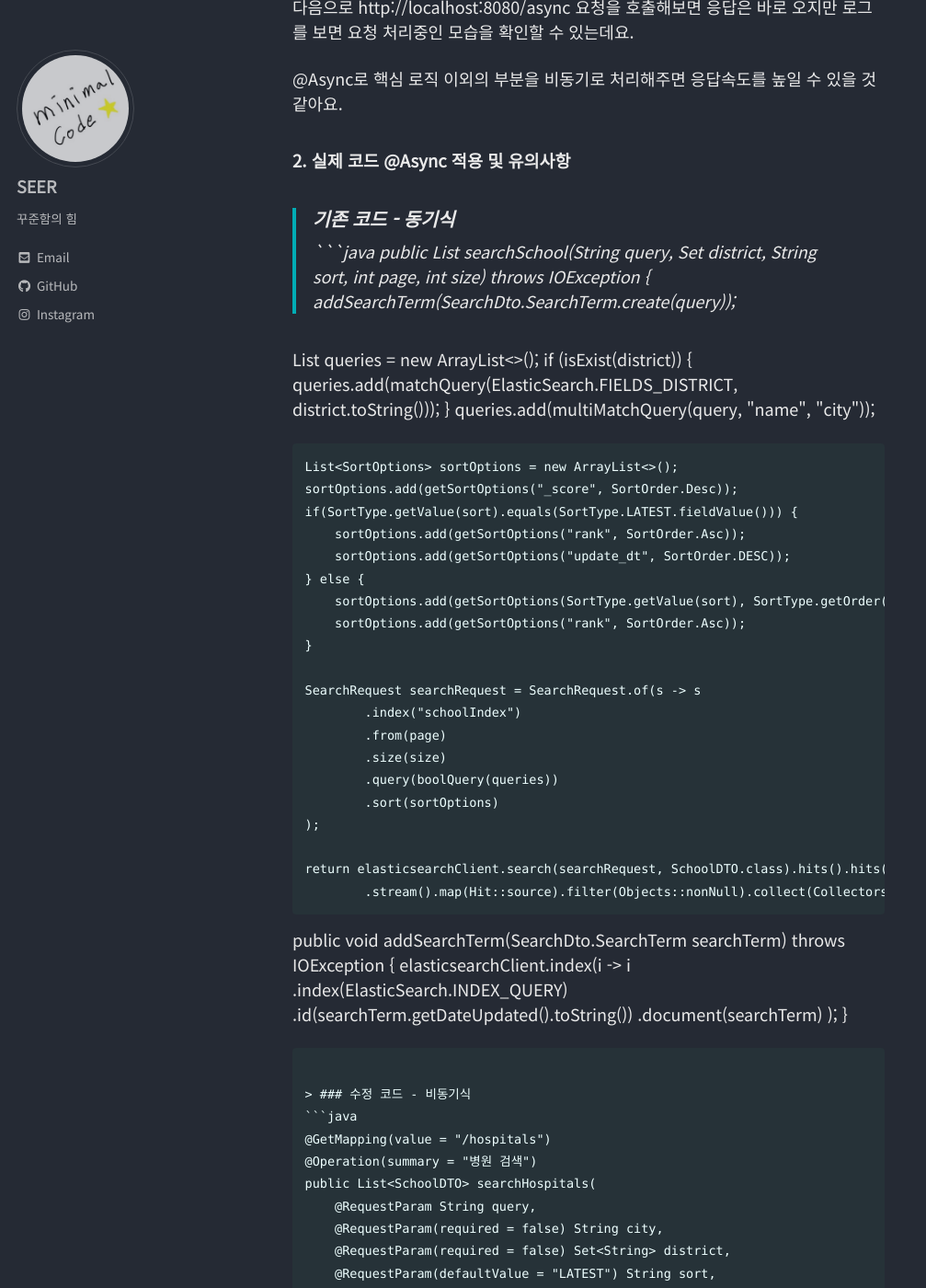
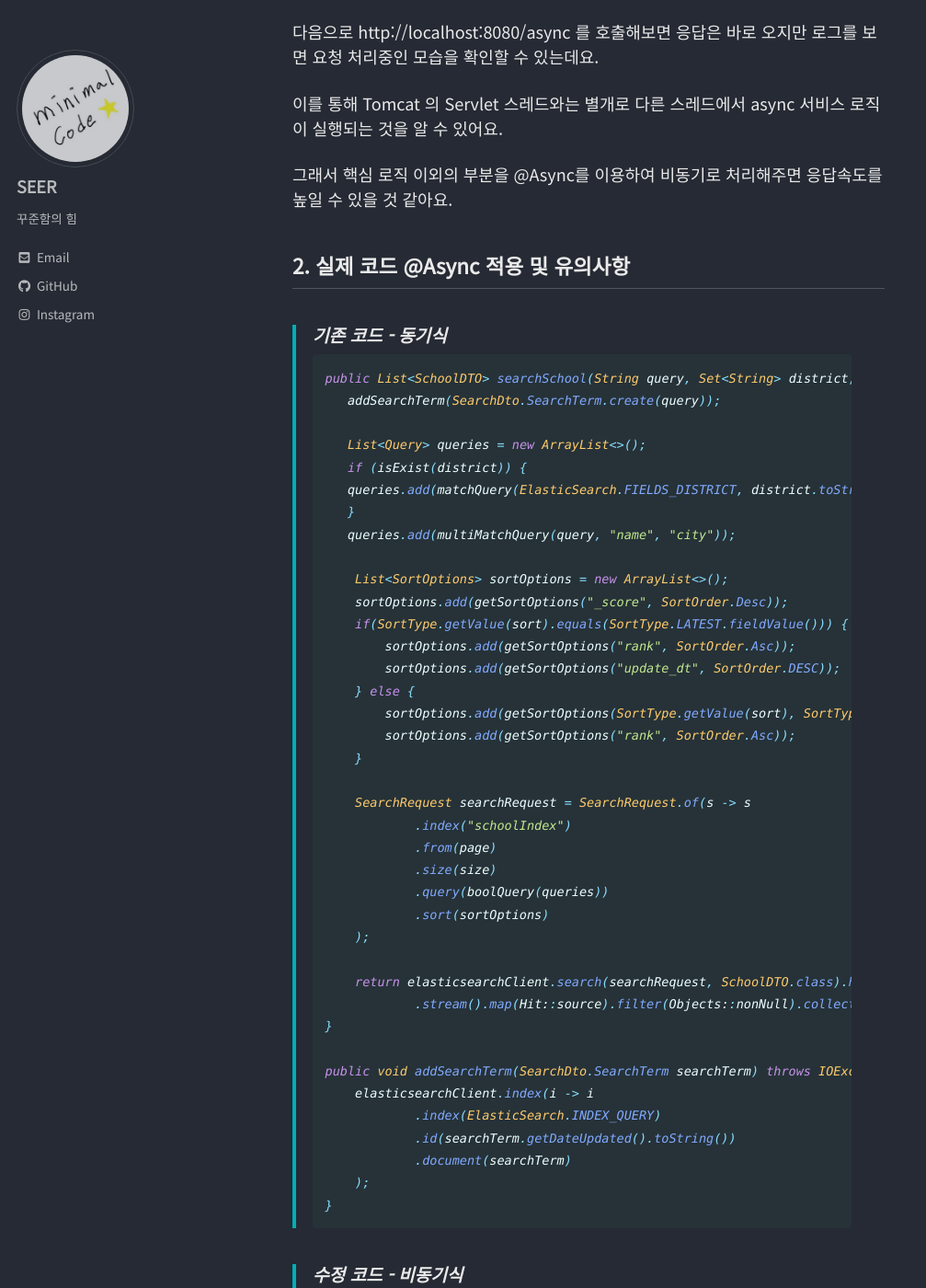
Before and after one commit to seer723/seer.github.io, a Jekyll site: the page built from _posts/2024-01-12-SpringBoot Async 애노테이션 사용법.md, in a window 1280 px wide and 1400 px high, scrolled down 3699 px. Shown: the whole window at 92% size, without its empty margins (0-1007 px from the left). Built offline with Jekyll 4.4.1, drawn with Linux system fonts in a browser that asks for light colours; cached includes are drawn as plain includes; some of the changed text lies outside the part shown.

Commit message:
포스팅 오타 수정

````diff
--- a/_posts/2024-01-12-SpringBoot Async 애노테이션 사용법.md
+++ b/_posts/2024-01-12-SpringBoot Async 애노테이션 사용법.md
@@ -12,15 +12,15 @@ tags:
 
 > 기존에 사용하고 있던 학교 검색 API 의 성능을 개선해야하는 일이 생겼는데요.
 > 개선 방안에 대해 고민을 해보면서 Elasticsearch 를 직접적으로 수정하기는 아직 어려울 것 같다는 판단이 들었어요.
-> 그래서 우선은 SprintBoot 상에 구현된 로직에 @Async 를 적용하여 성능을 높여보자는 방향을 잡고 작업을 진행했어요.
+> 그래서 우선은 SprintBoot 상에 구현된 로직을 @Async 를 이용하여 성능을 높여보자는 방향을 잡고 작업을 진행했어요.
 
-##### 1. @Async란?
+## 1. @Async란?
 
 @Async는 메서드를 비동기로 실행하도록 지정하는 어노테이션인데요.
 
 저는 아직 @Async를 제대로 써보지 못해서 우선 실제코드에 적용하기 전에 간단한 예제를 만들어보았어요.
 
-프로젝트 코드는 [spring-boot-async-example](https://github.com/seerlog/spring-boot-async-example){:target="_blank"}에서 보실 수 있어요.
+프로젝트 코드는 [spring-boot-async-example](https://github.com/seerlog/spring-boot-async-example){:target="_blank"} 에서 보실 수 있어요.
 
 > #### AsyncApplication.java
 > ```java
@@ -141,151 +141,153 @@ tags:
 > }
 > ```
 
-sync 요청과 async 요청 API를 각각 만들고 대응되는 서비스를 구현한 예제예요.
+sync 요청과 async 요청을 처리하는 컨트롤러와 서비스를 구현한 예제예요.
 
 async 서비스의 경우에는 Thread.sleep(100) 을 사용해서 0.1초의 지연을 발생시켰어요.
 
-이제 스프링 부트 프로젝트를 실행하고 http://localhost:8080/sync 요청을 호출해보면 바로 응답이 오는 걸 확인할 수 있어요.
+이제 스프링 부트 프로젝트를 실행하고 http://localhost:8080/sync 를 호출해보면 바로 응답이 오는 걸 확인할 수 있어요.
 
-다음으로 http://localhost:8080/async 요청을 호출해보면 응답은 바로 오지만 로그를 보면 요청 처리중인 모습을 확인할 수 있는데요.
+다음으로 http://localhost:8080/async 를 호출해보면 응답은 바로 오지만 로그를 보면 요청 처리중인 모습을 확인할 수 있는데요.
 
-@Async로 핵심 로직 이외의 부분을 비동기로 처리해주면 응답속도를 높일 수 있을 것 같아요.
+이를 통해 Tomcat 의 Servlet 스레드와는 별개로 다른 스레드에서 async 서비스 로직이 실행되는 것을 알 수 있어요.
 
-##### 2. 실제 코드 @Async 적용 및 유의사항
+그래서 핵심 로직 이외의 부분을 @Async를 이용하여 비동기로 처리해주면 응답속도를 높일 수 있을 것 같아요.
 
-> ### 기존 코드 - 동기식
-```java
-public List<SchoolDTO> searchSchool(String query, Set<String> district, String sort, int page, int size) throws IOException {
-   addSearchTerm(SearchDto.SearchTerm.create(query));
+## 2. 실제 코드 @Async 적용 및 유의사항
 
-   List<Query> queries = new ArrayList<>();
-   if (isExist(district)) {
-   queries.add(matchQuery(ElasticSearch.FIELDS_DISTRICT, district.toString()));
-   }
-   queries.add(multiMatchQuery(query, "name", "city"));
+> #### 기존 코드 - 동기식
+> ```java
+> public List<SchoolDTO> searchSchool(String query, Set<String> district, String sort, int page, int size) throws IOException {
+>    addSearchTerm(SearchDto.SearchTerm.create(query));
+>
+>    List<Query> queries = new ArrayList<>();
+>    if (isExist(district)) {
+>    queries.add(matchQuery(ElasticSearch.FIELDS_DISTRICT, district.toString()));
+>    }
+>    queries.add(multiMatchQuery(query, "name", "city"));
+>
+>     List<SortOptions> sortOptions = new ArrayList<>();
+>     sortOptions.add(getSortOptions("_score", SortOrder.Desc));
+>     if(SortType.getValue(sort).equals(SortType.LATEST.fieldValue())) {
+>         sortOptions.add(getSortOptions("rank", SortOrder.Asc));
+>         sortOptions.add(getSortOptions("update_dt", SortOrder.DESC));
+>     } else {
+>         sortOptions.add(getSortOptions(SortType.getValue(sort), SortType.getOrder(sort)));
+>         sortOptions.add(getSortOptions("rank", SortOrder.Asc));
+>     }
+>
+>     SearchRequest searchRequest = SearchRequest.of(s -> s
+>             .index("schoolIndex")
+>             .from(page)
+>             .size(size)
+>             .query(boolQuery(queries))
+>             .sort(sortOptions)
+>     );
+>
+>     return elasticsearchClient.search(searchRequest, SchoolDTO.class).hits().hits()
+>             .stream().map(Hit::source).filter(Objects::nonNull).collect(Collectors.toList());
+> }
+>
+> public void addSearchTerm(SearchDto.SearchTerm searchTerm) throws IOException {
+>     elasticsearchClient.index(i -> i
+>             .index(ElasticSearch.INDEX_QUERY)
+>             .id(searchTerm.getDateUpdated().toString())
+>             .document(searchTerm)
+>     );
+> }
+> ```
 
-    List<SortOptions> sortOptions = new ArrayList<>();
-    sortOptions.add(getSortOptions("_score", SortOrder.Desc));
-    if(SortType.getValue(sort).equals(SortType.LATEST.fieldValue())) {
-        sortOptions.add(getSortOptions("rank", SortOrder.Asc));
-        sortOptions.add(getSortOptions("update_dt", SortOrder.DESC));
-    } else {
-        sortOptions.add(getSortOptions(SortType.getValue(sort), SortType.getOrder(sort)));
-        sortOptions.add(getSortOptions("rank", SortOrder.Asc));
-    }
-
-    SearchRequest searchRequest = SearchRequest.of(s -> s
-            .index("schoolIndex")
-            .from(page)
-            .size(size)
-            .query(boolQuery(queries))
-            .sort(sortOptions)
-    );
-
-    return elasticsearchClient.search(searchRequest, SchoolDTO.class).hits().hits()
-            .stream().map(Hit::source).filter(Objects::nonNull).collect(Collectors.toList());
-}
-
-public void addSearchTerm(SearchDto.SearchTerm searchTerm) throws IOException {
-    elasticsearchClient.index(i -> i
-            .index(ElasticSearch.INDEX_QUERY)
-            .id(searchTerm.getDateUpdated().toString())
-            .document(searchTerm)
-    );
-}
-```
-
-> ### 수정 코드 - 비동기식
-```java
-@GetMapping(value = "/hospitals")
-@Operation(summary = "병원 검색")
-public List<SchoolDTO> searchHospitals(
-    @RequestParam String query,
-    @RequestParam(required = false) String city,
-    @RequestParam(required = false) Set<String> district,
-    @RequestParam(defaultValue = "LATEST") String sort,
-    @RequestParam(defaultValue = "0") @Min(value = 0, message = "from 은 0 이하일 수 없습니다.") int from,
-    @RequestParam(defaultValue = "10") @Min(value = 0, message = "size 는 0 이하일 수 없습니다.") int size
-) {
-   searchService.addSearchTerm(SearchDto.SearchTerm.create(query));
-   List<SchoolDTO> schools = searchService.searchSchool(query, city, district, sort, from, size);
-   return Response.of(schools);
-}
-```
-
-```java
-public List<SchoolDTO> searchSchool(String query, Set<String> district, String sort, int page, int size) throws IOException {
-   List<Query> queries = new ArrayList<>();
-   if (isExist(district)) {
-      queries.add(matchQuery(ElasticSearch.FIELDS_DISTRICT, district.toString()));
-   }
-   queries.add(multiMatchQuery(query, "name", "city"));
-
-   List<SortOptions> sortOptions = new ArrayList<>();
-   sortOptions.add(getSortOptions("_score", SortOrder.Desc));
-   if(SortType.getValue(sort).equals(SortType.LATEST.fieldValue())) {
-      sortOptions.add(getSortOptions("rank", SortOrder.Asc));
-      sortOptions.add(getSortOptions("update_dt", SortOrder.DESC));
-   } else {
-      sortOptions.add(getSortOptions(SortType.getValue(sort), SortType.getOrder(sort)));
-      sortOptions.add(getSortOptions("rank", SortOrder.Asc));
-   }
-
-   SearchRequest searchRequest = SearchRequest.of(s -> s
-           .index("schoolIndex")
-           .from(page)
-           .size(size)
-           .query(boolQuery(queries))
-           .sort(sortOptions)
-   );
-
-   return elasticsearchClient.search(searchRequest, SchoolDTO.class).hits().hits()
-           .stream().map(Hit::source).filter(Objects::nonNull).collect(Collectors.toList());
-}
-
-@Async
-public void addSearchTerm(SearchDto.SearchTerm searchTerm) throws IOException {
-    elasticsearchClient.index(i -> i
-            .index(ElasticSearch.INDEX_QUERY)
-            .id(searchTerm.getDateUpdated().toString())
-            .document(searchTerm)
-    );
-}
-```
+> #### 수정 코드 - 비동기식
+> ```java
+> @GetMapping(value = "/hospitals")
+> @Operation(summary = "병원 검색")
+> public List<SchoolDTO> searchHospitals(
+>     @RequestParam String query,
+>     @RequestParam(required = false) String city,
+>     @RequestParam(required = false) Set<String> district,
+>     @RequestParam(defaultValue = "LATEST") String sort,
+>     @RequestParam(defaultValue = "0") @Min(value = 0, message = "from 은 0 이하일 수 없습니다.") int from,
+>     @RequestParam(defaultValue = "10") @Min(value = 0, message = "size 는 0 이하일 수 없습니다.") int size
+> ) {
+>    searchService.addSearchTerm(SearchDto.SearchTerm.create(query));
+>    List<SchoolDTO> schools = searchService.searchSchool(query, city, district, sort, from, size);
+>    return Response.of(schools);
+> }
+> ```
+>
+> ```java
+> public List<SchoolDTO> searchSchool(String query, Set<String> district, String sort, int page, int size) throws IOException {
+>    List<Query> queries = new ArrayList<>();
+>    if (isExist(district)) {
+>       queries.add(matchQuery(ElasticSearch.FIELDS_DISTRICT, district.toString()));
+>    }
+>    queries.add(multiMatchQuery(query, "name", "city"));
+>
+>    List<SortOptions> sortOptions = new ArrayList<>();
+>    sortOptions.add(getSortOptions("_score", SortOrder.Desc));
+>    if(SortType.getValue(sort).equals(SortType.LATEST.fieldValue())) {
+>       sortOptions.add(getSortOptions("rank", SortOrder.Asc));
+>       sortOptions.add(getSortOptions("update_dt", SortOrder.DESC));
+>    } else {
+>       sortOptions.add(getSortOptions(SortType.getValue(sort), SortType.getOrder(sort)));
+>       sortOptions.add(getSortOptions("rank", SortOrder.Asc));
+>    }
+>
+>    SearchRequest searchRequest = SearchRequest.of(s -> s
+>            .index("schoolIndex")
+>            .from(page)
+>            .size(size)
+>            .query(boolQuery(queries))
+>            .sort(sortOptions)
+>    );
+>
+>    return elasticsearchClient.search(searchRequest, SchoolDTO.class).hits().hits()
+>            .stream().map(Hit::source).filter(Objects::nonNull).collect(Collectors.toList());
+> }
+>
+> @Async
+> public void addSearchTerm(SearchDto.SearchTerm searchTerm) throws IOException {
+>     elasticsearchClient.index(i -> i
+>             .index(ElasticSearch.INDEX_QUERY)
+>             .id(searchTerm.getDateUpdated().toString())
+>             .document(searchTerm)
+>     );
+> }
+> ```
 
 실제로 logger 를 찍어보면 비동기로 동작하는 것을 확인할 수 있어요.
 
-테스트를 해보면서 한 가지 알게된 부분은 @Async를 붙인 서비스를 다른 서비스 내에서 호출하면 동작하지 않는다는 것이였어요.
+테스트를 해보면서 한 가지 알게된 부분은 @Async를 붙인 서비스를 다른 서비스 내에서 호출하면 동작하지 않는다는 것이예요.
 
 @Async 서비스를 컨트롤러에서 호출해야 비동기로 실행되는 것을 확인했어요.
 
 @Async 를 쓰실 때 이 부분을 유의하시면 좋을 것 같아요.
 
-##### 3. 성능 개선 확인
+## 3. 성능 개선 확인
 
-원래대로라면 Jmeter나 nGrinder 와 같은 부하 테스트 툴을 이용해서 성능 개선을 검증해봐야하는데요.
+원래대로라면 Jmeter나 nGrinder 와 같은 부하 테스트 툴을 이용해서 성능 개선 결과에 대해 검증을 해봐야하는데요.
 
-아쉽게도 개발 환경에서 엘라스틱 서치가 쓰이고 있어서 부하 테스트는 진행하지 못했어요.
+아쉽게도 개발 환경에서 엘라스틱 서치가 쓰이고 있어서 부하 테스트를 진행하지는 못했어요.
 
 대신에 Postman을 이용해서 무작위로 검색어를 입력해보면서 학교 검색 API를 테스트를 했어요.
 
 아래는 addSearchTerm 함수가 각각 동기/비동기일 때 API 응답시간을 측정한 표예요.
 
-| 항목 | 동기 | 비동기 |
-|----|------|------|
-| 1회 | 785ms | 421ms |
-| 2회 | 310ms | 108ms |
-| 3회 | 212ms | 120ms |
-| 4회 | 247ms | 94ms |
-| 5회 | 240ms | 96ms |
-| 6회 | 233ms | 16ms |
-| 7회 | 115ms | 95ms |
-| 8회 | 229ms | 112ms |
-| 9회 | 266ms | 1112ms |
-| 10회 | 261ms | 105ms |
-| 평균 | 289.8ms | 227.9ms |
+|  항목  |     동기      |     비동기     |
+|:----:|:-----------:|:-----------:|
+|  1회  |    785ms    |    421ms    |
+|  2회  |    310ms    |    108ms    |
+|  3회  |    212ms    |    120ms    |
+|  4회  |    247ms    |    94ms     |
+|  5회  |    240ms    |    96ms     |
+|  6회  |    233ms    |    16ms     |
+|  7회  |    115ms    |    95ms     |
+|  8회  |    229ms    |    112ms    |
+|  9회  |    266ms    |   1112ms    |
+| 10회  |    261ms    |    105ms    |
+|  평균  | 289.8ms | 227.9ms |
 
-비록 API 10회 호출에 대한 테스트 결과이지만 동기보다 비동기일 떄 응답속도가 조금 더 빠른 것을 확인해볼 수 있어요.
+비록 API 10회 호출에 대한 테스트 결과이지만 동기보다 비동기일 때 응답속도가 조금 더 빠른 것을 확인해볼 수 있어요.
 
 앞으로 개발하면서 로직에 대해 고민하면서 비동기를 적용할 수 있는 부분이 있다면 적극적으로 적용해보려고 해요.
 
````
Also changed, not shown: _posts/2024-01-09-ElasticsearchClient 정렬기준 QueryDSL 적용 예제.md (renamed from _posts/2024-01-09-ElasticsearchClient 정렬기준 조건화 방법.md, +8 -8 lines).
